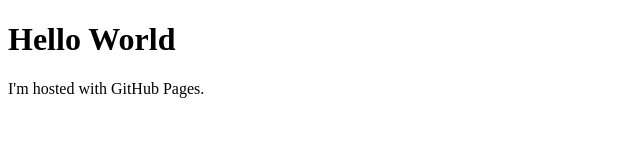
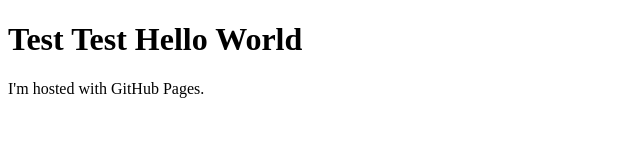
Before and after one commit to maxpi99/maxpickartz.github.io, a plain HTML site: page index.html in a window 1280 px wide. Shown: the whole page, without its empty margins (0-640 px from the left). Drawn offline with Linux system fonts and the light colour scheme.

Commit message:
Initial commit

```diff
--- a/index.html
+++ b/index.html
@@ -1,7 +1,7 @@
 <!DOCTYPE html>
 <html>
 <body>
-<h1>Hello World</h1>
+<h1>Test Test Hello World</h1>
 <p>I'm hosted with GitHub Pages.</p>
 </body>
 </html>
```
Also changed, not shown: 1 other file.
